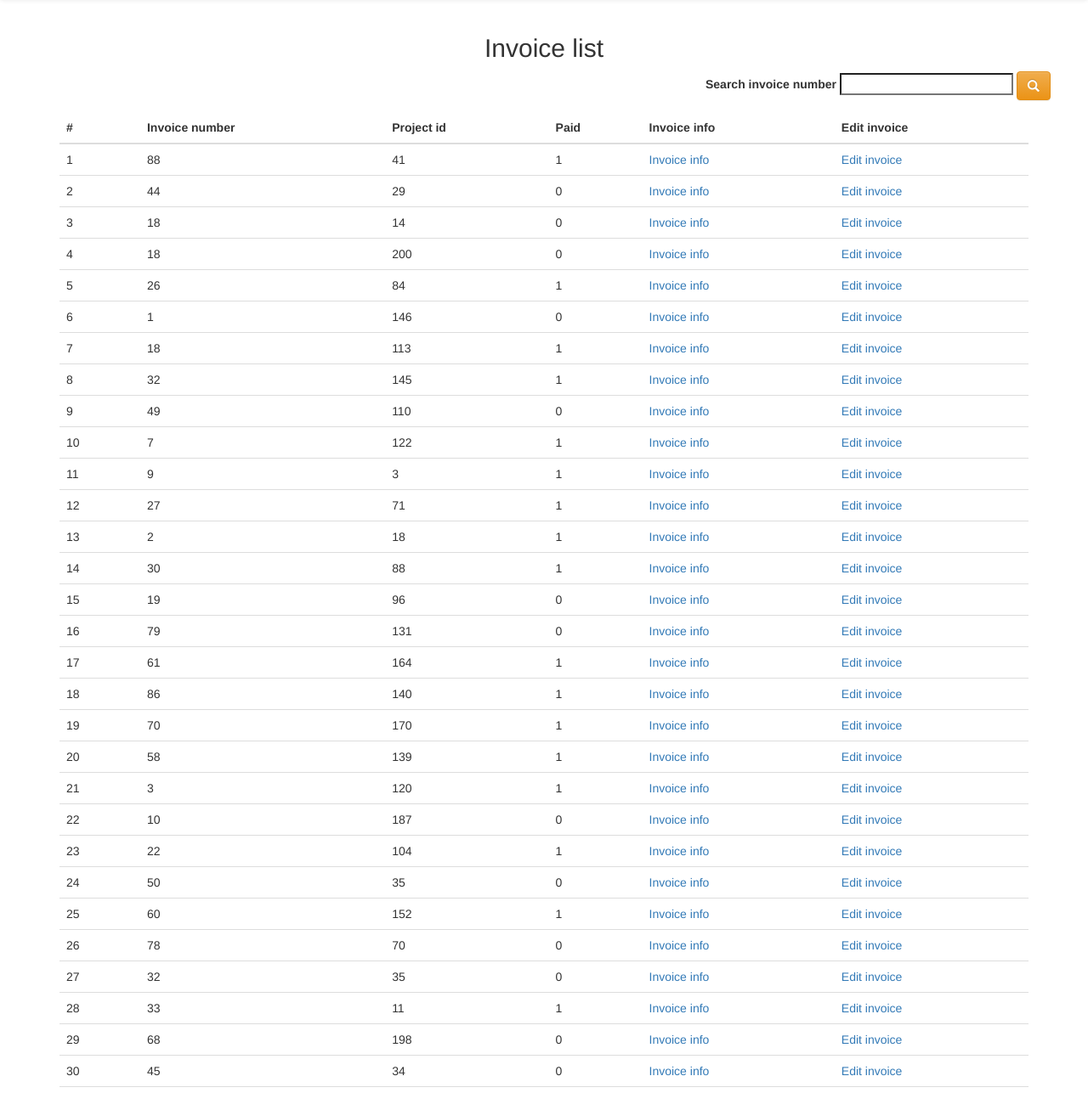
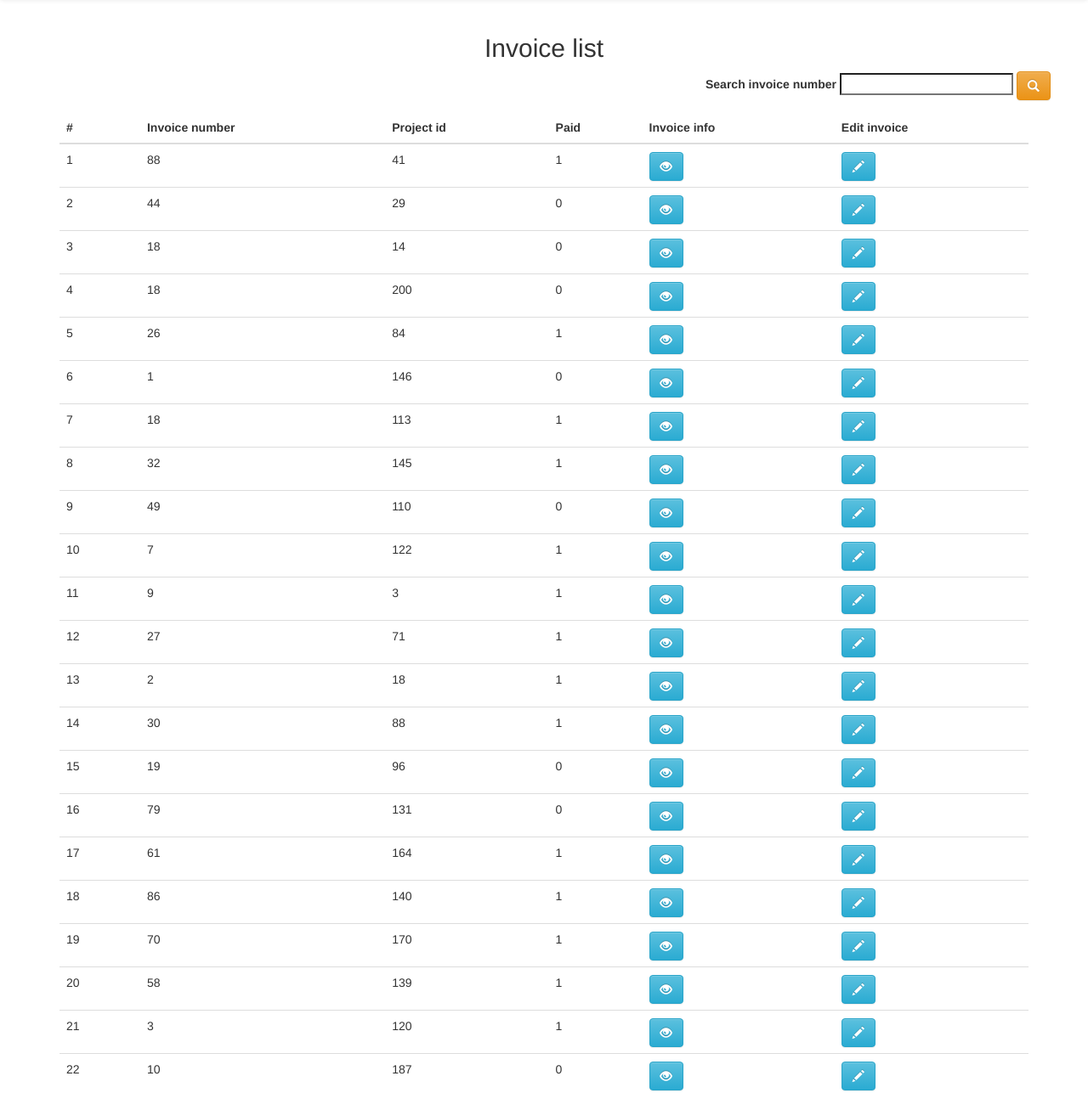
Before and after one commit to kobus1998/barroc-it-groep-5, a PHP site: page /barroc-it-groep-5/development/public/html/invoice_list.php in a window 1280 px wide. Shown: the part 56-1343 px from the top of the page at 85% size. Run offline with PHP 8.4, Linux system fonts and the light colour scheme; a user stored in the database is signed in; data comes from the database, SQL or seed files in the repository; some libraries are stand-ins or nearby versions.

Commit message:
snel COMMITTEN

```diff
--- a/development/public/html/invoice_list.php
+++ b/development/public/html/invoice_list.php
@@ -56,7 +56,7 @@ if($user->username == 'Sales') {
                         echo '<td>' . $item['invoice_nr'] . '</td>';
                         echo '<td>' . $item['project_id'] . '</td>';
                         echo '<td>' . $item['paid'] . '</td>';
-                        echo '<td><a href="customer/info_customer.php?customerid=' . $item["customer_id"] . '" class="btn btn-info glyphicon glyphicon-eye-open"></a></td>';
+                        echo '<td><a href="invoices/info_invoice.php?invoiceid=' . $item["invoice_id"] . '" class="btn btn-info glyphicon glyphicon-eye-open"></a></td>';
                         echo '</tr>';
                     }
                 }
@@ -69,7 +69,7 @@ if($user->username == 'Sales') {
                         echo '<td>' . $item['invoice_nr'] . '</td>';
                         echo '<td>' . $item['project_id'] . '</td>';
                         echo '<td>' . $item['paid'] . '</td>';
-                        echo '<td><a href="customer/info_customer.php?customerid=' . $item["customer_id"] . '" class="btn btn-info glyphicon glyphicon-eye-open"></a></td>';
+                        echo '<td><a href="invoices/info_invoice.php?invoiceid=' . $item["invoice_id"] . '" class="btn btn-info glyphicon glyphicon-eye-open"></a></td>';
                         echo '</tr>';
                     }
                 }
@@ -137,8 +137,8 @@ if($user->username == 'Finance') {
                         echo '<td>' . $item['invoice_nr'] . '</td>';
                         echo '<td>' . $item['project_id'] . '</td>';
                         echo '<td>' . $item['paid'] . '</td>';
-                        echo '<td><a href="customer/info_customer.php?customerid=' . $item["customer_id"] . '" class="btn btn-info glyphicon glyphicon-eye-open"></a></td>';
-                        echo '<td><a href="customer/info_customer.php?customerid=' . $item["customer_id"] . '" class="btn btn-primary glyphicon glyphicon-pencil"></a></td>';
+                        echo '<td><a href="invoices/info_invoice.php?invoiceid=' . $item["invoice_id"] . '" class="btn btn-info glyphicon glyphicon-eye-open"></a></td>';
+                        echo '<td><a href="invoices/edit_invoice.php?invoiceid=' . $item["invoice_id"] . '" class="btn btn-info glyphicon glyphicon-pencil"></a></td>';
                         echo '</tr>';
                     }
                 }
@@ -151,8 +151,8 @@ if($user->username == 'Finance') {
                         echo '<td>' . $item['invoice_nr'] . '</td>';
                         echo '<td>' . $item['project_id'] . '</td>';
                         echo '<td>' . $item['paid'] . '</td>';
-                        echo '<td><a href="customer/info_customer.php?customerid=' . $item["customer_id"] . '" class="btn btn-info glyphicon glyphicon-eye-open"></a></td>';
-                        echo '<td><a href="customer/info_customer.php?customerid=' . $item["customer_id"] . '" class="btn btn-primary glyphicon glyphicon-pencil"></a></td>';
+                        echo '<td><a href="invoices/info_invoice.php?invoiceid=' . $item["invoice_id"] . '" class="btn btn-info glyphicon glyphicon-eye-open"></a></td>';
+                        echo '<td><a href="invoices/edit_invoice.php?invoiceid=' . $item["invoice_id"] . '" class="btn btn-info glyphicon glyphicon-pencil"></a></td>';
                         echo '</tr>';
                     }
                 }
@@ -219,8 +219,8 @@ if($user->username == 'Admin') {
                         echo '<td>' . $item['invoice_nr'] . '</td>';
                         echo '<td>' . $item['project_id'] . '</td>';
                         echo '<td>' . $item['paid'] . '</td>';
-                        echo '<td><a href="customer/info_customer.php?customerid=' . $item["customer_id"] . '">Invoice info</a></td>';
-                        echo '<td><a href="customer/info_customer.php?customerid=' . $item["customer_id"] . '">Edit invoice</a></td>';
+                        echo '<td><a href="invoices/info_invoice.php?invoiceid=' . $item["invoice_id"] . '" class="btn btn-info glyphicon glyphicon-eye-open"></a></td>';
+                        echo '<td><a href="invoices/edit_invoice.php?invoiceid=' . $item["invoice_id"] . '" class="btn btn-info glyphicon glyphicon-pencil"></a></td>';
                         echo '</tr>';
                     }
                 }
@@ -233,8 +233,8 @@ if($user->username == 'Admin') {
                         echo '<td>' . $item['invoice_nr'] . '</td>';
                         echo '<td>' . $item['project_id'] . '</td>';
                         echo '<td>' . $item['paid'] . '</td>';
-                        echo '<td><a href="customer/info_customer.php?customerid=' . $item["customer_id"] . '">Invoice info</a></td>';
-                        echo '<td><a href="customer/info_customer.php?customerid=' . $item["customer_id"] . '">Edit invoice</a></td>';
+                        echo '<td><a href="invoices/info_invoice.php?invoiceid=' . $item["invoice_id"] . '" class="btn btn-info glyphicon glyphicon-eye-open"></a></td>';
+                        echo '<td><a href="invoices/edit_invoice.php?invoiceid=' . $item["invoice_id"] . '" class="btn btn-info glyphicon glyphicon-pencil"></a></td>';
                         echo '</tr>';
                     }
                 }
```
